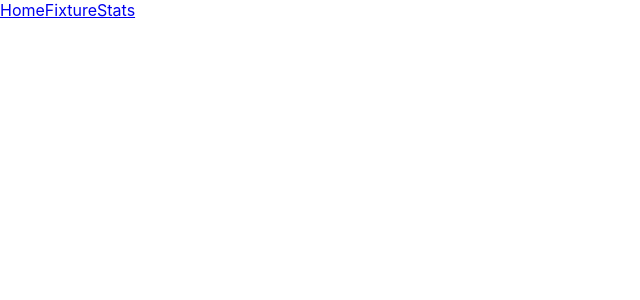
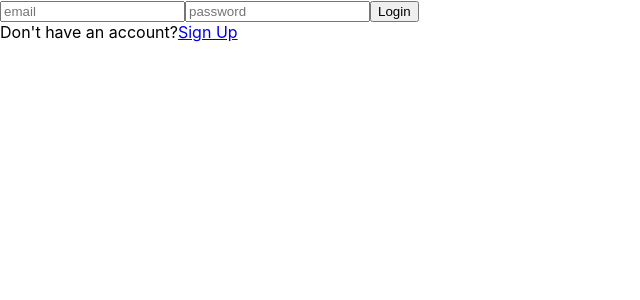
Before and after one commit to avnvbhatta/MyPremierLeagueReactTypescript, a React (Create React App) app in the folder mypremierleague/: page /home in a window 1280 px wide. Shown: the top 300 px of the page, without its empty margins (0-640 px from the left). Built offline with nearby package versions, Linux system fonts and the light colour scheme.

Commit message:
working login signout

```diff
--- a/mypremierleague/src/App.tsx
+++ b/mypremierleague/src/App.tsx
@@ -12,24 +12,34 @@ import {
 import NavBar from "./components/navbar/navbar"
 import Login from './components/login/login';
 import SignUp from './components/signup/signup';
+import {useToken} from './helpers/useToken';
+
 
 const App = () => {
+  const { token, setToken } = useToken();
+
+  if(token === null){
     return (
       <Router>
-            <NavBar />
           <Switch>
-              <Route exact path="/">
-                <Home />
-              </Route>
             <Route path="/login">
-                <Login />
+              <Login setToken={setToken}/>
             </Route>
             <Route path="/signup">
               <SignUp />
             </Route>
-              {/* <Route path="/home">
-                <Home />
+            <Route path="/">
+              <Login setToken={setToken}/>
             </Route>
+          </Switch>
+      </Router>
+    );
+  }
+
+  return (
+        <Router>
+            <NavBar setToken={setToken}/>
+            <Switch>
               <Route path="/home">
                 <Home />
               </Route>
@@ -38,7 +48,7 @@ const App = () => {
               </Route>
               <Route path="/stats">
                 <Stats />
-              </Route> */}
+              </Route>
             </Switch>
         </Router>
   );
--- a/mypremierleague/src/components/login/login.tsx
+++ b/mypremierleague/src/components/login/login.tsx
@@ -1,11 +1,14 @@
 import * as React from 'react';
 import { useState } from 'react';
-import {ILoginData, logIn} from "../../helpers/auth"
+import {ILoginData, logIn} from "../../helpers/auth";
+import {Link} from "react-router-dom";
+import {IUserToken} from '../../helpers/useToken';
+
 export interface LoginProps {
-
+    setToken: (userToken: IUserToken) => void;
 }
 
-const Login: React.FC<LoginProps> = () => {
+const Login: React.FC<LoginProps> = (props) => {
     const [email, setEmail] = useState('');
     const [password, setPassword] = useState('');
 
@@ -17,17 +20,26 @@ const Login: React.FC<LoginProps> = () => {
         }
 
         let response = await logIn(loginData);
-        console.log(response);
-        e.resetForm();
-
+        let {name, teamID, _id } = response.data.data;
+        let token: IUserToken = {
+            id: _id,
+            name: name,
+            teamID: teamID
+        }
+        props.setToken(token);
 
     }
     return (
-        <form action="">
-            <input type="text" name="email" placeholder="email" onChange={e => setEmail(e.target.value)}/>
-            <input type="password" name="password" placeholder="password"  onChange={e => setPassword(e.target.value)}/>
-            <button onClick={e => handleSubmit(e)}>Login</button>
-        </form>
+        <>
+            <form action="">
+                <input type="text" name="email" placeholder="email" onChange={e => setEmail(e.target.value)}/>
+                <input type="password" name="password" placeholder="password"  onChange={e => setPassword(e.target.value)}/>
+                <button onClick={e => handleSubmit(e)}>Login</button>
+            </form>
+            <div>Don't have an account?<Link to="/signup">Sign Up</Link></div>
+
+        </>
+
      );
 }
 
--- a/mypremierleague/src/components/navbar/navbar.tsx
+++ b/mypremierleague/src/components/navbar/navbar.tsx
@@ -1,12 +1,21 @@
 import * as React from 'react';
-import { BrowserRouter as Router, Link  } from "react-router-dom";
+import {Link, RouteComponentProps, withRouter } from "react-router-dom";
+import {IUserToken} from '../../helpers/useToken';
 
 
-export interface NavBarProps {
-
+export interface NavBarProps extends RouteComponentProps {
+    setToken: (userToken: IUserToken | null) => void;
 }
 
-const NavBar: React.FC<NavBarProps> = () => {
+const NavBar: React.FC<NavBarProps> = (props) => {
+
+    //handle sign out
+    const handleSignOut = () => {
+        props.setToken(null);
+        sessionStorage.removeItem('token');
+        props.history.push('/login');
+
+    }
     return (
         <div>
             <div className="logo"></div>
@@ -14,9 +23,11 @@ const NavBar: React.FC<NavBarProps> = () => {
                 <Link to="/home">Home</Link>
                 <Link to="/fixtures">Fixture</Link>
                 <Link to="/stats">Stats</Link>
+                <div onClick={handleSignOut}>Sign Out</div>
+
             </div>
         </div>
      );
 }
 
-export default NavBar;
+export default withRouter (NavBar);
--- a/mypremierleague/src/components/signup/signup.tsx
+++ b/mypremierleague/src/components/signup/signup.tsx
@@ -2,6 +2,7 @@ import * as React from 'react';
 import { useState } from 'react';
 import {teamData} from "../../helpers/teamdata";
 import {ISignUpData, signUp} from "../../helpers/auth"
+import {Link} from "react-router-dom";
 
 export interface SignUpProps {
 
@@ -22,12 +23,12 @@ const SignUp: React.FC<SignUpProps> = () => {
             teamID: teamID
         }
         let response = await signUp(signUpData);
-        e.resetForm();
         console.log(response);
 
     }
 
     return (
+        <>
             <form action="">
                 <input type="text" name="name" placeholder="Name" onChange={e => setName(e.target.value)} required/>
                 <input type="text" name="email" placeholder="Email" onChange={e => setEmail(e.target.value)} required/>
@@ -39,6 +40,8 @@ const SignUp: React.FC<SignUpProps> = () => {
                 </select>
                 <button onClick={e => handleSubmit(e)}>Sign Up</button>
             </form>
+            <div>Already have an account?<Link to="/login">Login</Link></div>
+        </>
      );
 }
 
--- a/mypremierleague/src/helpers/auth.tsx
+++ b/mypremierleague/src/helpers/auth.tsx
@@ -14,7 +14,7 @@ export interface ISignUpData {
 
 export const logIn = async(loginData: ILoginData) => {
     const {email, password} = loginData;
-    let response = await axios.post('https://mypremierleague-server.herokuapp.com/login', loginData)
+    let response = await axios.post('http://localhost:3008/login', loginData)
     return response;
 }
 
--- /dev/null
+++ b/mypremierleague/src/helpers/useToken.ts
@@ -0,0 +1,30 @@
+import { useState } from 'react';
+
+export interface IUserToken {
+    id: string,
+    name: string,
+    teamID: number
+}
+export const useToken = () => {
+    const getToken = () => {
+        const tokenString = sessionStorage.getItem('token');
+        if(tokenString === null){
+            return null;
+        }
+        const userToken: IUserToken = JSON.parse(tokenString);
+        return userToken;
+    };
+
+    const [token, setToken] = useState<IUserToken | null>(getToken());
+
+    const saveToken = (userToken: IUserToken | null) => {
+        sessionStorage.setItem('token', JSON.stringify(userToken));
+        setToken(userToken);
+    };
+
+    return {
+        setToken: saveToken,
+        token
+    }
+
+}
--- a/mypremierleague/src/pages/fixtures/fixtures.tsx
+++ b/mypremierleague/src/pages/fixtures/fixtures.tsx
@@ -21,8 +21,8 @@ const Fixtures: React.FC<FixturesProps> = () => {
 
 
 
-        getCurrentGameWeekAsync();
-        getUpcomingEPLFixturesAsync();
+        // getCurrentGameWeekAsync();
+        // getUpcomingEPLFixturesAsync();
 
     }, [])
     return (
--- a/mypremierleague/src/pages/home/home.tsx
+++ b/mypremierleague/src/pages/home/home.tsx
@@ -10,7 +10,7 @@ const Home: React.FC<HomeProps> = () => {
     return (
         <div>
             Home Page
-            <UpcomingFixtures />
+            {/* <UpcomingFixtures /> */}
 
         </div>
      );
```
Lines whose indentation alone changed are shown as unchanged.
